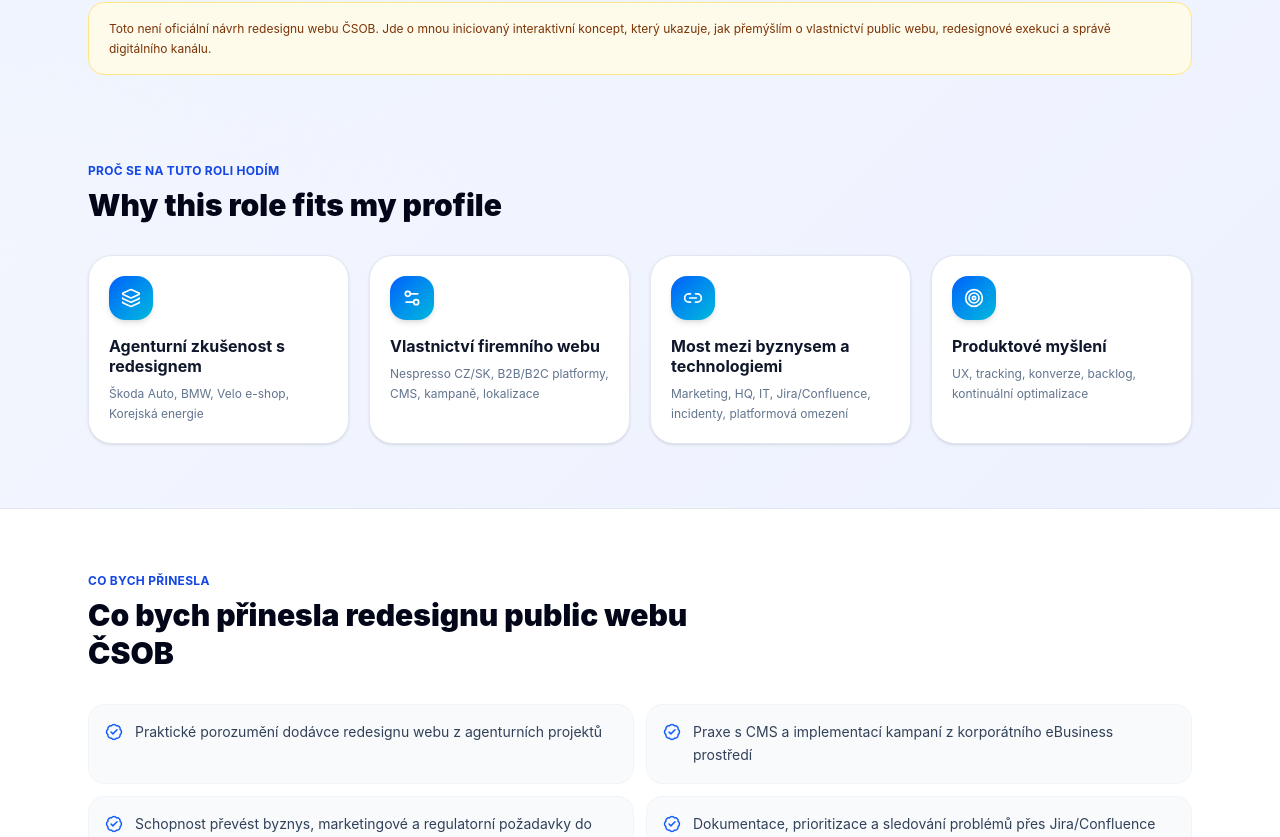
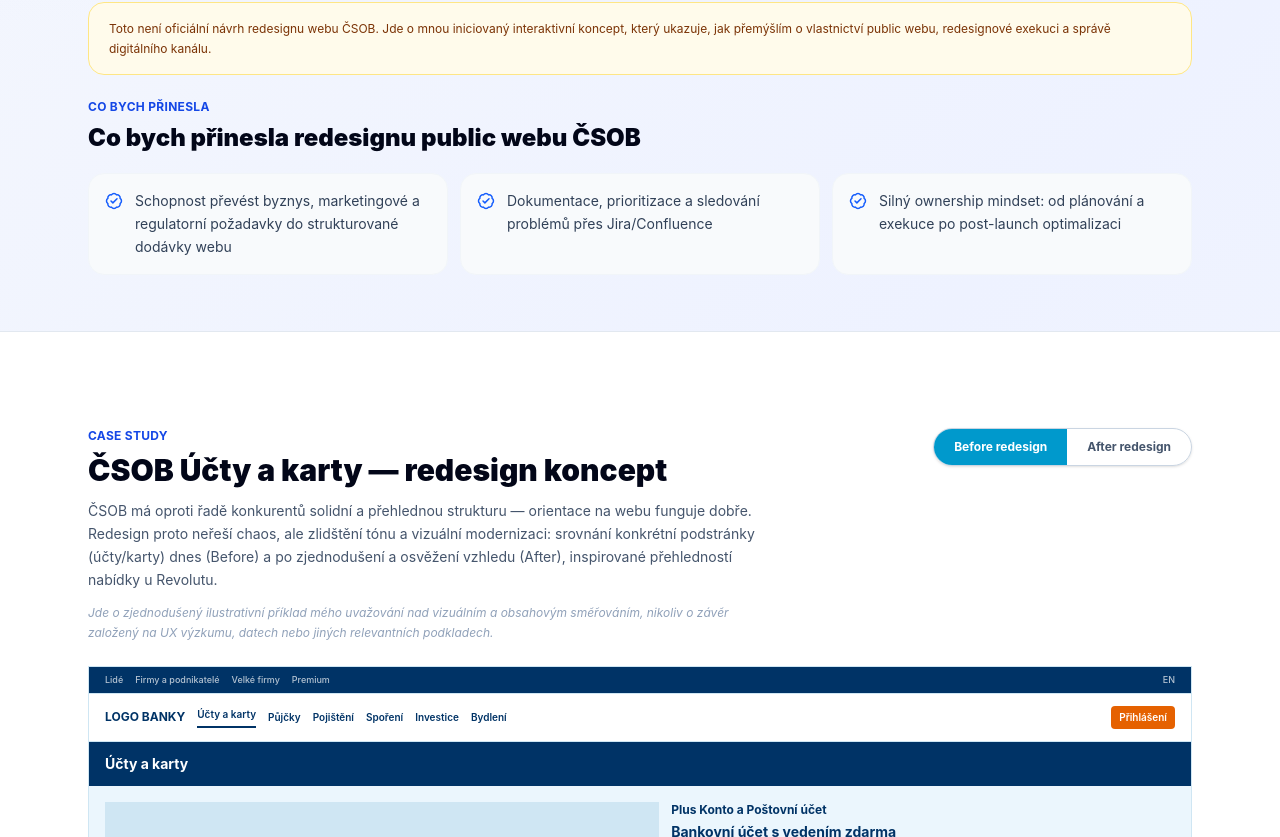
Before and after one commit to petrapavlis/petra-pavlisova-csob-redesign, a React (Vite) app: page / in a window 1280 px wide. Shown: the part 1443-2280 px from the top of the page. Built offline with nearby package versions, Linux system fonts and the light colour scheme.

Commit message:
Remove duplicate profile-fit section, shorten what-I-bring, move above roadmap

```diff
--- a/src/App.jsx
+++ b/src/App.jsx
@@ -15,7 +15,6 @@
   Search,
   Settings2,
   Sparkles,
-  Target,
   TrendingUp,
   Users,
   Workflow,
@@ -270,36 +269,15 @@
   ],
 };
 
-const fitCardsByLang = {
-  cz: [
-    { icon: Layers, title: "Agenturní zkušenost s redesignem", text: "Škoda Auto, BMW, Velo e-shop, Korejská energie" },
-    { icon: Settings2, title: "Vlastnictví firemního webu", text: "Nespresso CZ/SK, B2B/B2C platformy, CMS, kampaně, lokalizace" },
-    { icon: Link2, title: "Most mezi byznysem a technologiemi", text: "Marketing, HQ, IT, Jira/Confluence, incidenty, platformová omezení" },
-    { icon: Target, title: "Produktové myšlení", text: "UX, tracking, konverze, backlog, kontinuální optimalizace" },
-  ],
-  en: [
-    { icon: Layers, title: "Agency redesign background", text: "Škoda Auto, BMW, Velo e-shop, Korejská energie" },
-    { icon: Settings2, title: "Corporate web ownership", text: "Nespresso CZ/SK, B2B/B2C platforms, CMS, campaigns, localization" },
-    { icon: Link2, title: "Bridge between business and tech", text: "Marketing, HQ, IT, Jira/Confluence, incidents, platform limitations" },
-    { icon: Target, title: "Product mindset", text: "UX, tracking, conversion, backlog, continuous optimization" },
-  ],
-};
-
 const bringBulletsByLang = {
   cz: [
-    "Praktické porozumění dodávce redesignu webu z agenturních projektů",
-    "Praxe s CMS a implementací kampaní z korporátního eBusiness prostředí",
     "Schopnost převést byznys, marketingové a regulatorní požadavky do strukturované dodávky webu",
     "Dokumentace, prioritizace a sledování problémů přes Jira/Confluence",
-    "UX, struktura obsahu, tracking a myšlení orientované na konverzi",
     "Silný ownership mindset: od plánování a exekuce po post-launch optimalizaci",
   ],
   en: [
-    "Practical understanding of web redesign delivery from agency projects",
-    "Hands-on CMS and campaign implementation experience from corporate eBusiness",
     "Ability to translate business, marketing and regulatory requirements into structured web delivery",
     "Jira/Confluence-based documentation, prioritization and issue follow-up",
-    "UX, content structure, tracking and conversion-oriented thinking",
     "Strong ownership mindset: from planning and execution to post-launch optimization",
   ],
 };
@@ -806,36 +784,12 @@
   );
 }
 
-function ProfileFitSection({ t, fitCards }) {
-  return (
-    <section className="mx-auto max-w-6xl px-6 py-16">
-      <p className="text-xs font-bold uppercase tracking-wide text-blue-700">{t.fitLabel}</p>
-      <h2 className="mt-2 text-3xl font-black text-slate-950">{t.fitTitle}</h2>
-      <div className="mt-8 grid gap-5 md:grid-cols-2 lg:grid-cols-4">
-        {fitCards.map((card) => {
-          const Icon = card.icon;
-          return (
-            <div key={card.title} className="rounded-3xl border border-slate-200 bg-white p-5 shadow-sm">
-              <div className="inline-flex rounded-2xl bg-gradient-to-br from-blue-600 to-cyan-500 p-3 text-white shadow-md">
-                <Icon size={20} />
-              </div>
-              <h3 className="mt-4 text-base font-bold leading-tight text-slate-900">{card.title}</h3>
-              <p className="mt-2 text-xs leading-relaxed text-slate-500">{card.text}</p>
-            </div>
-          );
-        })}
-      </div>
-    </section>
-  );
-}
-
 function WhatIBringSection({ t, bullets }) {
   return (
-    <section className="border-t border-slate-200 bg-white">
-      <div className="mx-auto max-w-6xl px-6 py-16">
+    <section className="mx-auto max-w-6xl px-6 pb-4">
       <p className="text-xs font-bold uppercase tracking-wide text-blue-700">{t.bringLabel}</p>
-        <h2 className="mt-2 max-w-2xl text-3xl font-black leading-tight text-slate-950">{t.bringTitle}</h2>
-        <ul className="mt-8 grid gap-3 md:grid-cols-2">
+      <h2 className="mt-2 max-w-2xl text-2xl font-black leading-tight text-slate-950">{t.bringTitle}</h2>
+      <ul className="mt-5 grid gap-3 md:grid-cols-3">
         {bullets.map((b) => (
           <li key={b} className="flex gap-3 rounded-2xl border border-slate-100 bg-slate-50 p-4 text-sm leading-relaxed text-slate-700">
             <BadgeCheck className="mt-0.5 shrink-0 text-blue-600" size={18} />
@@ -843,7 +797,6 @@
           </li>
         ))}
       </ul>
-      </div>
     </section>
   );
 }
@@ -936,7 +889,6 @@
 
   const progress = useMemo(() => Math.round(((active + 1) / stages.length) * 100), [active, stages.length]);
 
-  const fitCards = fitCardsByLang[lang];
   const bringBullets = bringBulletsByLang[lang];
 
   return (
@@ -953,9 +905,10 @@
       <div className="pt-6">
         <DisclaimerBanner t={t} />
       </div>
-      <main className="pb-6 pt-6">
-        <ProfileFitSection t={t} fitCards={fitCards} />
+      <div className="pt-6">
         <WhatIBringSection t={t} bullets={bringBullets} />
+      </div>
+      <main className="pb-6 pt-10">
         <CaseStudySection lang={lang} t={t} competitors={competitors} uxRoleModels={uxRoleModels} />
       </main>
       <FinalCTA t={t} />
```
Lines whose indentation alone changed are shown as unchanged.
